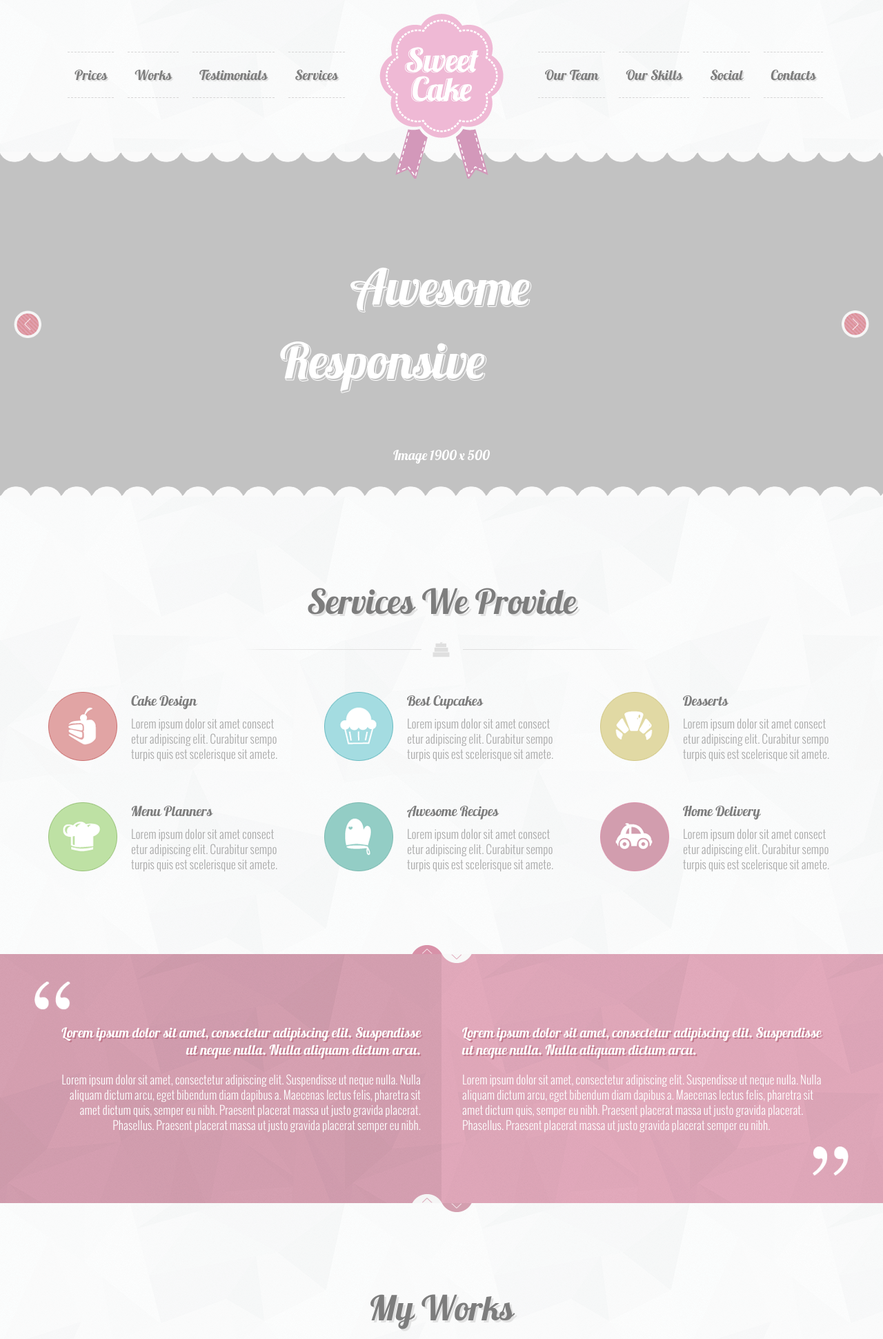
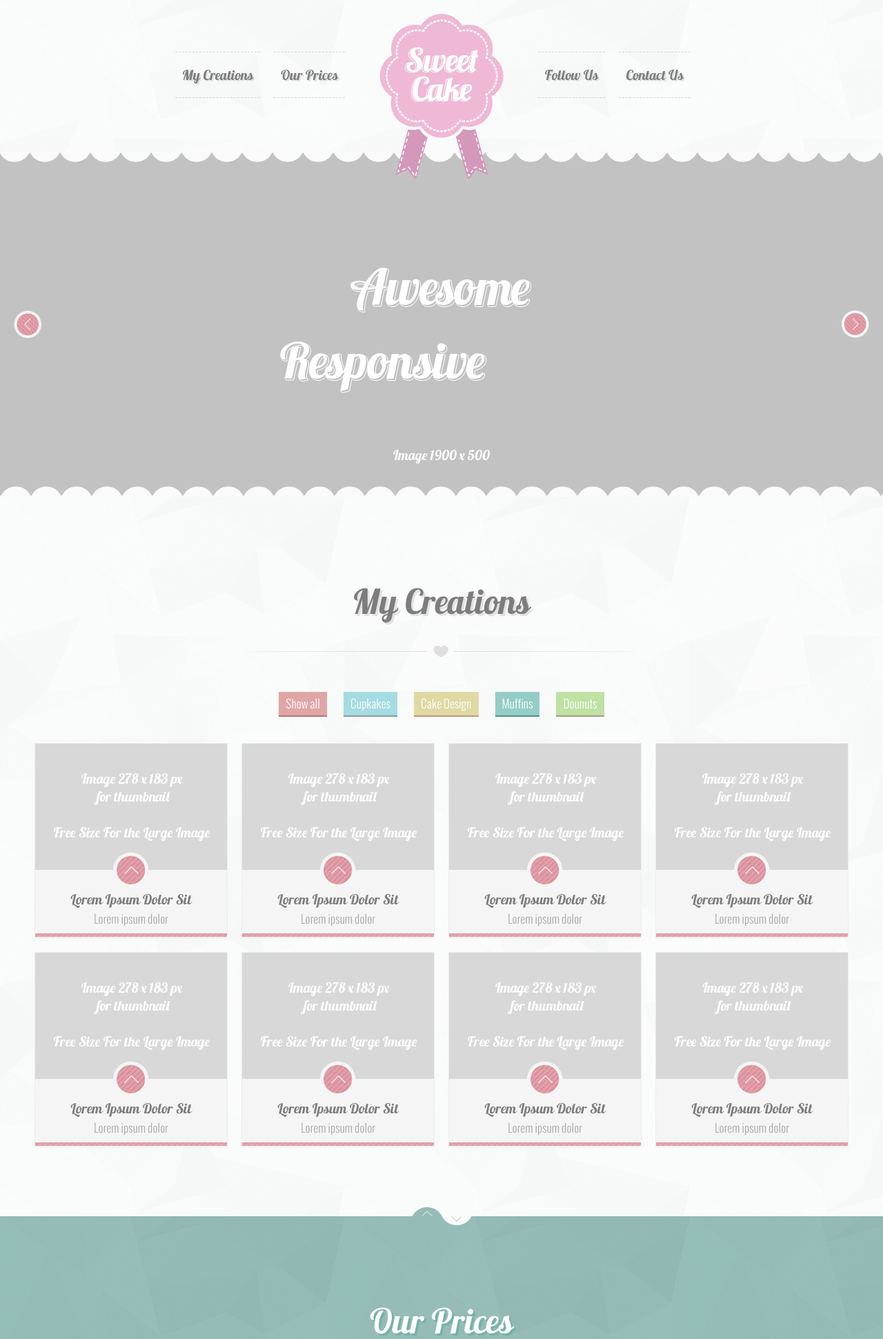
Before and after one commit to ColinOrr/cupcakery, a PHP site: page / in a window 1280 px wide. Shown: the top 1941 px of the page at 69% size. Run offline with PHP 8.4, Linux system fonts and the light colour scheme; some libraries are stand-ins or nearby versions.

Commit message:
Removes unwanted sections

```diff
--- a/css/style.css
+++ b/css/style.css
@@ -169,7 +169,7 @@ nav a:hover{
 	font-size:17px;
 	font-family: 'oswaldlight';
 }
-#services .bottomwaves{
+.bottomwaves{
 	margin-top:-15px;
 
 }
--- a/index.html
+++ b/index.html
@@ -7,9 +7,9 @@
 
     <meta charset="utf-8">
 
-    <title>Sweet Cake HTML</title> <!--insert your title here-->
-    <meta name="description" content="Sweet Cake HTML5 CSS3 version"> <!--insert your description here-->
-    <meta name="author" content="nicDark"> <!--insert your name here-->
+    <title>Natalie's Cupcakery</title>
+    <meta name="description" content="Showcasing my cupcakes and other sweet creations">
+    <meta name="author" content="Natalie Orr">
     <meta name="viewport" content="width=device-width, initial-scale=1.0"> <!--meta responsive-->
 
   	<!--START CSS-->
@@ -46,10 +46,8 @@
             <div class="grid_5">
                 <nav class="leftnavigation">
                     <ul>
-                        <li><a href="#services">Services</a></li> <!--you can edit-->
-                        <li><a href="#testimonials">Testimonials</a></li> <!--you can edit-->
-                        <li><a href="#sectionportfolio">Works</a></li> <!--you can edit-->
-                        <li><a href="#sectionprices">Prices</a></li> <!--you can edit-->
+                        <li><a href="#sectionprices">Our Prices</a></li>
+                        <li><a href="#sectionportfolio">My Creations</a></li>
                     </ul>
                 </nav>
             </div>
@@ -65,10 +63,8 @@
             <div class="grid_5">
                 <nav class="rightnavigation">
                     <ul>
-                        <li><a href="#sectionteam">Our Team</a></li> <!--you can edit-->
-                        <li><a href="#sectionskills">Our Skills</a></li> <!--you can edit-->
-                        <li><a href="#oursocial">Social</a></li> <!--you can edit-->
-                        <li><a href="#contacts">Contacts</a></li> <!--you can edit-->
+                        <li><a href="#oursocial">Follow Us</a></li>
+                        <li><a href="#contacts">Contact Us</a></li>
                     </ul>
                 </nav>
             </div>
@@ -254,8 +250,8 @@
     </section>
     <!--end sectionslide-->
 
-    <!--start services-->
-    <section id="services">
+    <!--start portfolio-->
+    <section id="sectionportfolio">
 
         <div class="bottomwaves"></div> <!--need for slide-->
 
@@ -264,139 +260,7 @@
 
             <!--start titlesection-->
             <div class="grid_12 titlesection">
-                <h1>Services We Provide</h1>
-            </div>
-            <!--end title section-->
-
-            <!--start our services-->
-
-            <!--Service-->
-            <div class="grid_4">
-                <img class="rotate" alt="" src="img/section-services/service1.png" /> <!-- You can find the service icons in vector format in psd attachment.-->
-                <h2>Cake Design</h2> <!--you can edit-->
-                <p>Lorem ipsum dolor sit amet consect etur adipiscing elit. Curabitur sempo turpis quis est scelerisque sit amete.</p> <!--you can edit-->
-            </div>
-            <!--Service-->
-
-            <!--Service-->
-            <div class="grid_4">
-                <img class="rotate" alt="" src="img/section-services/service2.png" />
-                <h2>Best Cupcakes</h2>
-                <p>Lorem ipsum dolor sit amet consect etur adipiscing elit. Curabitur sempo turpis quis est scelerisque sit amete.</p>
-            </div>
-            <!--Service-->
-
-            <!--Service-->
-            <div class="grid_4">
-                <img class="rotate" alt="" src="img/section-services/service3.png" />
-                <h2>Desserts</h2>
-                <p>Lorem ipsum dolor sit amet consect etur adipiscing elit. Curabitur sempo turpis quis est scelerisque sit amete.</p>
-            </div>
-            <!--Service-->
-
-            <!--Service-->
-            <div class="grid_4">
-                <img class="rotate" alt="" src="img/section-services/service4.png" />
-                <h2>Menu Planners</h2>
-                <p>Lorem ipsum dolor sit amet consect etur adipiscing elit. Curabitur sempo turpis quis est scelerisque sit amete.</p>
-            </div>
-            <!--Service-->
-
-            <!--Service-->
-            <div class="grid_4">
-                <img class="rotate" alt="" src="img/section-services/service5.png" />
-                <h2>Awesome Recipes</h2>
-                <p>Lorem ipsum dolor sit amet consect etur adipiscing elit. Curabitur sempo turpis quis est scelerisque sit amete.</p>
-            </div>
-            <!--Service-->
-
-            <!--Service-->
-            <div class="grid_4">
-                <img class="rotate" alt="" src="img/section-services/service6.png" />
-                <h2>Home Delivery</h2>
-                <p>Lorem ipsum dolor sit amet consect etur adipiscing elit. Curabitur sempo turpis quis est scelerisque sit amete.</p>
-            </div>
-            <!--Service-->
-
-            <!--end our services-->
-
-        </div>
-        <!--end container-->
-
-    </section>
-    <!--end services-->
-
-    <!--start testimonials-->
-    <section id="testimonials">
-
-        <!--start anchors-->
-        <div class="anchors">
-            <div class="contanchors">
-                <a href="#services"><img class="anchortop" alt="" src="img/anchors/toptestimonials.png" /></a>
-                <a href="#sectionportfolio"><img class="anchorbottom" alt="" src="img/anchors/bottomtestimonials.png" /></a>
-            </div>
-        </div>
-        <!--end anchors-->
-
-        <!--start dark filter-->
-        <div id="darkfilter">
-
-            <!--start container-->
-            <div class="container clearfix">
-
-                <!--top quote-->
-                <div class="grid_12 topquote">
-                    <img alt="" src="img/section-testimonials/topquote.png" />
-                </div>
-                <!--top quote-->
-
-                <!--left testimonial-->
-                <div class="grid_6 lefttestimonials">
-                    <h2>Lorem ipsum dolor sit amet, consectetur adipiscing elit. Suspendisse ut neque nulla. Nulla aliquam dictum arcu.</h2> <!--you can edit-->
-                    <p>Lorem ipsum dolor sit amet, consectetur adipiscing elit. Suspendisse ut neque nulla. Nulla aliquam dictum arcu, eget bibendum diam dapibus a. Maecenas lectus felis, pharetra sit amet dictum quis, semper eu nibh. Praesent placerat massa ut justo gravida placerat. Phasellus. Praesent placerat massa ut justo gravida placerat semper eu nibh.</p> <!--you can edit-->
-                </div>
-                <!--end left testimonial-->
-
-                <!--right testimonial-->
-                <div class="grid_6 righttestimonials">
-                    <h2>Lorem ipsum dolor sit amet, consectetur adipiscing elit. Suspendisse ut neque nulla. Nulla aliquam dictum arcu.</h2> <!--you can edit-->
-                    <p>Lorem ipsum dolor sit amet, consectetur adipiscing elit. Suspendisse ut neque nulla. Nulla aliquam dictum arcu, eget bibendum diam dapibus a. Maecenas lectus felis, pharetra sit amet dictum quis, semper eu nibh. Praesent placerat massa ut justo gravida placerat. Phasellus. Praesent placerat massa ut justo gravida placerat semper eu nibh.</p> <!--you can edit-->
-                </div>
-                <!--right testimonial-->
-
-                <!--bottom quote-->
-                <div class="grid_12 bottomquote">
-                    <img alt="" src="img/section-testimonials/bottomquote.png" />
-                </div>
-                <!--bottom quote-->
-
-            </div>
-            <!--end container-->
-
-        </div>
-        <!--end dark filter-->
-
-    </section>
-    <!--end testimonials-->
-
-    <!--start portfolio-->
-    <section id="sectionportfolio">
-
-        <!--start anchors-->
-        <div class="anchors">
-            <div class="contanchors">
-                <a href="#testimonials"><img class="anchortop" alt="" src="img/anchors/topportfolio.png" /></a>
-                <a href="#sectionprices"><img class="anchorbottom" alt="" src="img/anchors/bottomportfolio.png" /></a>
-            </div>
-        </div>
-        <!--end anchors-->
-
-        <!--start container-->
-        <div class="container clearfix">
-
-            <!--start titlesection-->
-            <div class="grid_12 titlesection">
-                <h1>My Works</h1>
+                <h1>My Creations</h1>
             </div>
             <!--end title section-->
 
@@ -545,7 +409,7 @@
         <div class="anchors">
             <div class="contanchors">
                 <a href="#sectionportfolio"><img class="anchortop" alt="" src="img/anchors/topprices.png" /></a>
-                <a href="#sectionteam"><img class="anchorbottom" alt="" src="img/anchors/bottomprices.png" /></a>
+                <a href="#oursocial"><img class="anchorbottom" alt="" src="img/anchors/bottomprices.png" /></a>
             </div>
         </div>
         <!--end anchors-->
@@ -650,229 +514,13 @@
     </section>
     <!--end prices-->
 
-    <!--start team-->
-    <section id="sectionteam">
-
-        <!--start anchors-->
-        <div class="anchors">
-            <div class="contanchors">
-                <a href="#sectionprices"><img class="anchortop" alt="" src="img/anchors/topteam.png" /></a>
-                <a href="#sectionskills"><img class="anchorbottom" alt="" src="img/anchors/bottomteam.png" /></a>
-            </div>
-        </div>
-        <!--end anchors-->
-
-        <!--start container-->
-        <div class="container clearfix">
-
-            <!--start titlesection-->
-            <div class="grid_12 titlesection">
-                <h1>Our Team</h1>
-            </div>
-            <!--end title section-->
-
-            <!--start team-->
-            <div class="grid_3">
-                <div class="avatar">
-                    <img class="opacity" alt="" src="img/section-team/team1.png" /> <!--you can edit the image, open the psd file for copy the rounded filter-->
-                </div>
-                <div class="team">
-                    <div class="bordertopteam"></div>
-                    <h2>Jane Mc Doe</h2> <!--you can edit-->
-                    <p>Lorem ipsum dolor sit amet, consectetur adipiscing elit. Sed iaculis tortor sit amet quam malesuada porta. Duis lorem leo, commodo et molestie sit amet.</p> <!--you can edit-->
-                </div>
-                <div class="socialteam">
-                    <a href="#"><img class="rotate" alt="" src="img/section-team/twittericon.png" /></a> <!--you can edit image and insert the link-->
-                    <a href="#"><img class="rotate" alt="" src="img/section-team/instagramicon.png" /></a> <!--you can edit image and insert the link-->
-                    <a href="#"><img class="rotate" alt="" src="img/section-team/facebookicon.png" /></a> <!--you can edit image and insert the link-->
-                    <a href="#"><img class="rotate" alt="" src="img/section-team/pinteresticon.png" /></a> <!--you can edit image and insert the link-->
-                </div>
-            </div>
-            <!--end team-->
-
-            <!--start team-->
-            <div class="grid_3">
-                <div class="avatar">
-                    <img class="opacity" alt="" src="img/section-team/team2.png" />
-                </div>
-                <div class="team">
-                    <div class="bordertopteam"></div>
-                    <h2>Mark Spitch</h2>
-                    <p>Lorem ipsum dolor sit amet, consectetur adipiscing elit. Sed iaculis tortor sit amet quam malesuada porta. Duis lorem leo, commodo et molestie sit amet.</p>
-                </div>
-                <div class="socialteam">
-                    <a href="#"><img class="rotate" alt="" src="img/section-team/twittericon.png" /></a>
-                    <a href="#"><img class="rotate" alt="" src="img/section-team/instagramicon.png" /></a>
-                    <a href="#"><img class="rotate" alt="" src="img/section-team/facebookicon.png" /></a>
-                    <a href="#"><img class="rotate" alt="" src="img/section-team/pinteresticon.png" /></a>
-                </div>
-            </div>
-            <!--end team-->
-
-            <!--start team-->
-            <div class="grid_3">
-                <div class="avatar">
-                    <img class="opacity" alt="" src="img/section-team/team3.png" />
-                </div>
-                <div class="team">
-                    <div class="bordertopteam"></div>
-                    <h2>Juliette Light</h2>
-                    <p>Lorem ipsum dolor sit amet, consectetur adipiscing elit. Sed iaculis tortor sit amet quam malesuada porta. Duis lorem leo, commodo et molestie sit amet.</p>
-                </div>
-                <div class="socialteam">
-                    <a href="#"><img class="rotate" alt="" src="img/section-team/twittericon.png" /></a>
-                    <a href="#"><img class="rotate" alt="" src="img/section-team/instagramicon.png" /></a>
-                    <a href="#"><img class="rotate" alt="" src="img/section-team/facebookicon.png" /></a>
-                    <a href="#"><img class="rotate" alt="" src="img/section-team/pinteresticon.png" /></a>
-                </div>
-            </div>
-            <!--end team-->
-
-            <!--start team-->
-            <div class="grid_3">
-                <div class="avatar">
-                    <img class="opacity" alt="" src="img/section-team/team4.png" />
-                </div>
-                <div class="team">
-                    <div class="bordertopteam"></div>
-                    <h2>Nick Hope</h2>
-                    <p>Lorem ipsum dolor sit amet, consectetur adipiscing elit. Sed iaculis tortor sit amet quam malesuada porta. Duis lorem leo, commodo et molestie sit amet.</p>
-                </div>
-                <div class="socialteam">
-                    <a href="#"><img class="rotate" alt="" src="img/section-team/twittericon.png" /></a>
-                    <a href="#"><img class="rotate" alt="" src="img/section-team/instagramicon.png" /></a>
-                    <a href="#"><img class="rotate" alt="" src="img/section-team/facebookicon.png" /></a>
-                    <a href="#"><img class="rotate" alt="" src="img/section-team/pinteresticon.png" /></a>
-                </div>
-            </div>
-            <!--end team-->
-
-
-        </div>
-        <!--end container-->
-
-    </section>
-    <!--end team-->
-
-    <!--start skills-->
-    <section id="sectionskills">
-
-        <!--start anchors-->
-        <div class="anchors">
-            <div class="contanchors">
-                <a href="#sectionteam"><img class="anchortop" alt="" src="img/anchors/topskills.png" /></a>
-                <a href="#oursocial"><img class="anchorbottom" alt="" src="img/anchors/bottomskills.png" /></a>
-            </div>
-        </div>
-        <!--end anchors-->
-
-        <!--start container-->
-        <div class="container clearfix">
-
-            <!--start titlesection-->
-            <div class="grid_12 titlesection">
-                <h1>Our Skills</h1>
-            </div>
-            <!--end title section-->
-
-            <!--start left content-->
-            <div class="grid_5">
-
-                <!--skill-->
-                <div class="skilldescription">
-                    <div id="operator"></div>
-                    <img alt="" src="img/section-skills/icon1.png" /> <!--you can edit the image, open the psd file for the vector image format-->
-                    <h2>Creative Cake Design</h2> <!--you can edit-->
-                    <p>Lorem ipsum dolor sit amet, consectetur adipiscing elit. Nullam ante quam, volutpat eu gravida sit amet, vestibulum sed turpis. Etiam vel enim vel leo dignissim</p> <!--you can edit-->
-                </div>
-                <!--skill-->
-
-                <!--skill-->
-                <div class="skilldescription">
-                    <img alt="" src="img/section-skills/icon2.png" /> <!--you can edit the image, open the psd file for the vector image format-->
-                    <h2>Lorem Ipsum Dolor Sit</h2> <!--you can edit-->
-                    <p>Lorem ipsum dolor sit amet, consectetur adipiscing elit. Nullam ante quam, volutpat eu gravida sit amet, vestibulum sed turpis. Etiam vel enim vel leo dignissim</p> <!--you can edit-->
-                </div>
-                <!--skill-->
-
-                <!--skill-->
-                <div class="skilldescription">
-                    <img alt="" src="img/section-skills/icon3.png" /> <!--you can edit the image, open the psd file for the vector image format-->
-                    <h2>Creative Cake Design</h2> <!--you can edit-->
-                    <p>Lorem ipsum dolor sit amet, consectetur adipiscing elit. Nullam ante quam, volutpat eu gravida sit amet, vestibulum sed turpis. Etiam vel enim vel leo dignissim</p> <!--you can edit-->
-                </div>
-                <!--skill-->
-
-            </div>
-            <!--end left content-->
-
-            <!--start clip-->
-            <div class="grid_2 clip">
-                <img class="opacity" alt="" src="img/section-skills/clip.png" />
-            </div>
-            <!--end clip-->
-
-            <div class="grid_5">
-
-                <div id="allprogresbar">
-
-                    <!--progresbar-->
-                    <div class="progresbar">
-                        <p>LOREM IPSUM DOLOR SIT</p> <!--you can edit-->
-                        <p class="numberbar">60</p> <!--you can edit-->
-                        <div><span class="onebar"></span></div> <!--edit the respective css class in style.css -->
-                    </div>
-                    <!--progresbar-->
-
-                    <!--progresbar-->
-                    <div class="progresbar">
-                        <p>LOREM IPSUM DOLOR SIT</p> <!--you can edit-->
-                        <p class="numberbar">83</p> <!--you can edit-->
-                        <div><span class="secondbar"></span></div> <!--edit the respective css class in style.css -->
-                    </div>
-                    <!--progresbar-->
-
-                    <!--progresbar-->
-                    <div class="progresbar">
-                        <p>LOREM IPSUM DOLOR SIT</p> <!--you can edit-->
-                        <p class="numberbar">40</p> <!--you can edit-->
-                        <div><span class="thirdbar"></span></div> <!--edit the respective css class in style.css -->
-                    </div>
-                    <!--progresbar-->
-
-                    <!--progresbar-->
-                    <div class="progresbar">
-                        <p>LOREM IPSUM DOLOR SIT</p> <!--you can edit-->
-                        <p class="numberbar">72</p> <!--you can edit-->
-                        <div><span class="fourthbar"></span></div> <!--edit the respective css class in style.css -->
-                    </div>
-                    <!--progresbar-->
-
-                    <!--progresbar-->
-                    <div class="progresbar">
-                        <p>LOREM IPSUM DOLOR SIT</p> <!--you can edit-->
-                        <p class="numberbar">93</p> <!--you can edit-->
-                        <div><span class="fivebar"></span></div> <!--edit the respective css class in style.css -->
-                    </div>
-                    <!--progresbar-->
-
-                </div>
-
-            </div>
-
-        </div>
-        <!--end container-->
-
-    </section>
-    <!--end skills-->
-
     <!--start oursocial-->
     <section id="oursocial">
 
         <!--start anchors-->
         <div class="anchors">
             <div class="contanchors">
-                <a href="#sectionskills"><img class="anchortop" alt="" src="img/anchors/topsocial.png" /></a>
+                <a href="#sectionprices"><img class="anchortop" alt="" src="img/anchors/topsocial.png" /></a>
                 <a href="#contacts"><img class="anchorbottom" alt="" src="img/anchors/bottomsocial.png" /></a>
             </div>
         </div>
@@ -942,23 +590,12 @@
 
             <!--big marker-->
             <div id="bigmarker">
-                <h2>Sweet Cake</h2>
-                <ul>
-                    <li>
-                        <p class="iconhome">102 Madison Ave - New York ( NY )</p> <!--insert your address-->
-                    </li>
-                    <li>
-                        <p class="iconphone">Telephone: (0039) 34916656398</p> <!--insert your telephone number-->
-                    </li>
-                    <li>
-                        <p class="iconfax">Fax Number: (0039) 3491665637</p> <!--insert your fax number-->
-                    </li>
-                    <li>
-                        <p class="iconmail noborder">Mail:
-                            <a title="Contact Me ♥" href="mailto:yourname@yourdomain.xx">yourname@yourdomain.xx</a> <!--enter you email and remember to change the mailto: links-->
-                        </p>
-                    </li>
-                </ul>
+                <h2>Natalie's Cupcakery</h2>
+                <br><br><br><br><br>
+                <p>Ballyclare, Co. Antrim</p>
+                <hr />
+                <p><a title="Contact Me ♥" href="mailto:natalie@nataliescupcakery.com">natalie@nataliescupcakery.com</a></p>
+
             </div>
             <!--end big marker-->
 
--- a/js/settings.js
+++ b/js/settings.js
@@ -125,7 +125,7 @@ SWEET.map = function(){
 
 
 var map;
-var brooklyn = new google.maps.LatLng(40.759277, -73.977064);
+var ballyclare = new google.maps.LatLng(54.95151,-5.99968);
 
 var MY_MAPTYPE_ID = 'custom_style';
 
@@ -176,8 +176,8 @@ function initialize() {
 ];
 
   var mapOptions = {
-    zoom: 17,
-    center: brooklyn,
+    zoom: 10,
+    center: ballyclare,
 	disableDefaultUI: true,
 	scrollwheel: false,
     mapTypeControlOptions: {
```
